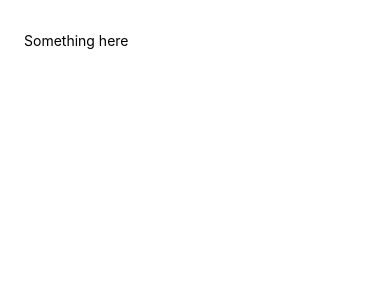
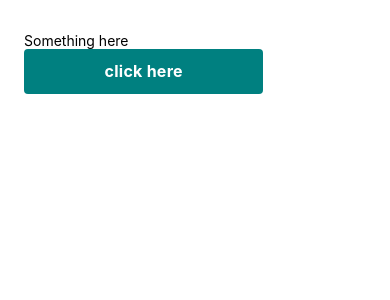
Before and after one commit to mmendesas/sdk-bridge, a React Native app in the folder mobile/: screen / in a window 390 px wide. Shown: the top 300 px of the page. Built offline with nearby package versions, Linux system fonts and the light colour scheme.

Commit message:
feat(mobile): home screen with button

```diff
--- a/mobile/App.tsx
+++ b/mobile/App.tsx
@@ -1,22 +1,17 @@
 import React from 'react';
-import {SafeAreaView, StyleSheet, Text, View} from 'react-native';
+import {SafeAreaView, StatusBar} from 'react-native';
+
+import {Home} from './src/screens/Home';
 
 function App(): JSX.Element {
   return (
-    <SafeAreaView style={{flex: 1}}>
-      <View style={styles.container}>
-        <Text>Something here</Text>
-      </View>
-    </SafeAreaView>
+    <>
+      <StatusBar barStyle="dark-content" />
+      <SafeAreaView style={{flex: 1}}>
+        <Home />
+      </SafeAreaView>
+    </>
   );
 }
 
-const styles = StyleSheet.create({
-  container: {
-    marginTop: 32,
-    paddingHorizontal: 24,
-    flex: 1,
-  },
-});
-
 export default App;
--- /dev/null
+++ b/mobile/src/components/Button.tsx
@@ -0,0 +1,43 @@
+import React from 'react';
+import {StyleSheet, TouchableOpacity, Text} from 'react-native';
+
+type ButtonProps = {
+  disabled?: boolean;
+  onPress: () => void;
+  text: string;
+};
+
+export const Button: React.FC<ButtonProps> = ({
+  disabled = false,
+  onPress,
+  text,
+}) => {
+  return (
+    <TouchableOpacity
+      disabled={disabled}
+      style={styles.button}
+      onPress={onPress}>
+      <Text style={styles.text}>{text}</Text>
+    </TouchableOpacity>
+  );
+};
+
+const styles = StyleSheet.create({
+  button: {
+    alignItems: 'center',
+    justifyContent: 'center',
+    paddingVertical: 12,
+    paddingHorizontal: 32,
+    borderRadius: 4,
+    elevation: 1,
+    backgroundColor: 'teal',
+    width: '70%',
+  },
+  text: {
+    fontSize: 16,
+    lineHeight: 21,
+    fontWeight: 'bold',
+    letterSpacing: 0.25,
+    color: 'white',
+  },
+});
--- /dev/null
+++ b/mobile/src/screens/Home.tsx
@@ -0,0 +1,26 @@
+import React from 'react';
+import {Text, View, StyleSheet} from 'react-native';
+
+import {Button} from '../components/Button';
+
+export const Home = () => {
+  return (
+    <View style={styles.container}>
+      <Text>Something here</Text>
+      <Button
+        text="click here"
+        onPress={() => {
+          console.log('button was clicked');
+        }}
+      />
+    </View>
+  );
+};
+
+const styles = StyleSheet.create({
+  container: {
+    marginTop: 32,
+    paddingHorizontal: 24,
+    flex: 1,
+  },
+});
```
